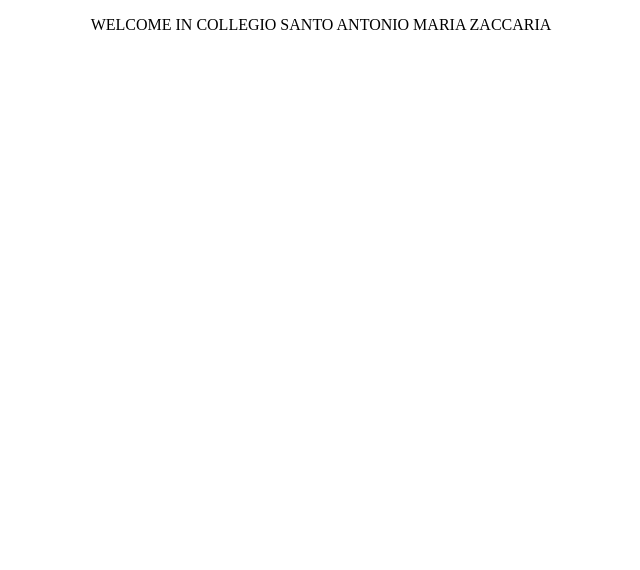
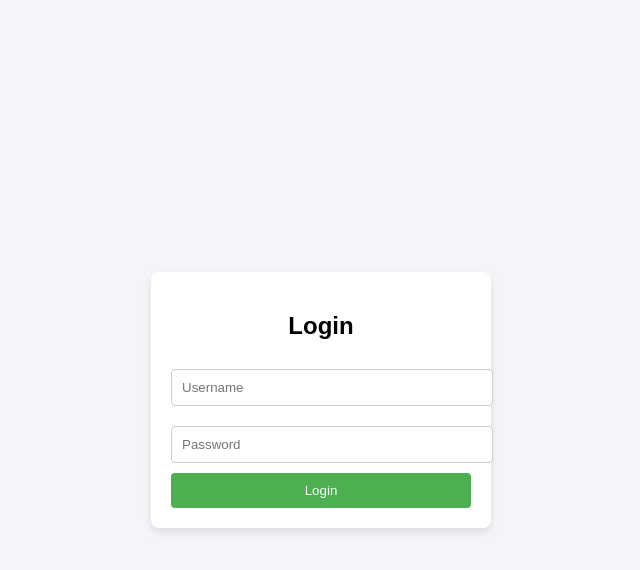
Before and after one commit to rapha42grahh/raphael, a plain HTML site: page Index.html in a window 1280 px wide. Shown: the whole page, without its empty margins (319-959 px from the left). Drawn offline with Linux system fonts and the light colour scheme.

Commit message:
Index.html

```diff
--- a/Index.html
+++ b/Index.html
@@ -1,9 +1,77 @@
-<!doctype html>
-<html>
-    <head>
-        <title>tore up</title>
-    </head>
-    <body>
-        <p align="center" font-size="72px">WELCOME IN COLLEGIO SANTO ANTONIO MARIA ZACCARIA</p>
-    </body>
+<!DOCTYPE html>
+<html lang="en">
+<head>
+    <meta charset="UTF-8">
+    <meta name="viewport" content="width=device-width, initial-scale=1.0">
+    <title>Login Form</title>
+    <style>
+        body {
+            font-family: Arial, sans-serif;
+            background-color: #f4f4f9;
+            display: flex;
+            justify-content: center;
+            align-items: center;
+            height: 100vh;
+            margin: 0;
+        }
+        .login-form {
+            background-color: #fff;
+            padding: 20px;
+            border-radius: 8px;
+            box-shadow: 0 4px 8px rgba(0, 0, 0, 0.1);
+            width: 300px;
+        }
+        .login-form h2 {
+            text-align: center;
+        }
+        .login-form input {
+            width: 100%;
+            padding: 10px;
+            margin: 10px 0;
+            border: 1px solid #ccc;
+            border-radius: 4px;
+        }
+        .login-form button {
+            width: 100%;
+            padding: 10px;
+            background-color: #4CAF50;
+            color: white;
+            border: none;
+            border-radius: 4px;
+            cursor: pointer;
+        }
+        .login-form button:hover {
+            background-color: #45a049;
+        }
+        .login-form .error {
+            color: red;
+            text-align: center;
+        }
+    </style>
+</head>
+<body>
+    <div class="login-form">
+        <h2>Login</h2>
+        <form action="login.php" method="POST">
+            <div class="error" id="error-message"></div>
+            <input type="text" id="username" name="username" placeholder="Username" required>
+            <input type="password" id="password" name="password" placeholder="Password" required>
+            <button type="submit">Login</button>
+        </form>
+    </div>
+
+    <script>
+        // Example for error handling
+        document.querySelector('form').addEventListener('submit', function(e) {
+            var username = document.getElementById('username').value;
+            var password = document.getElementById('password').value;
+            var errorMessage = document.getElementById('error-message');
+
+            if (username === '' || password === '') {
+                e.preventDefault();
+                errorMessage.textContent = 'Both fields are required!';
+            }
+        });
+    </script>
+</body>
 </html>
```
